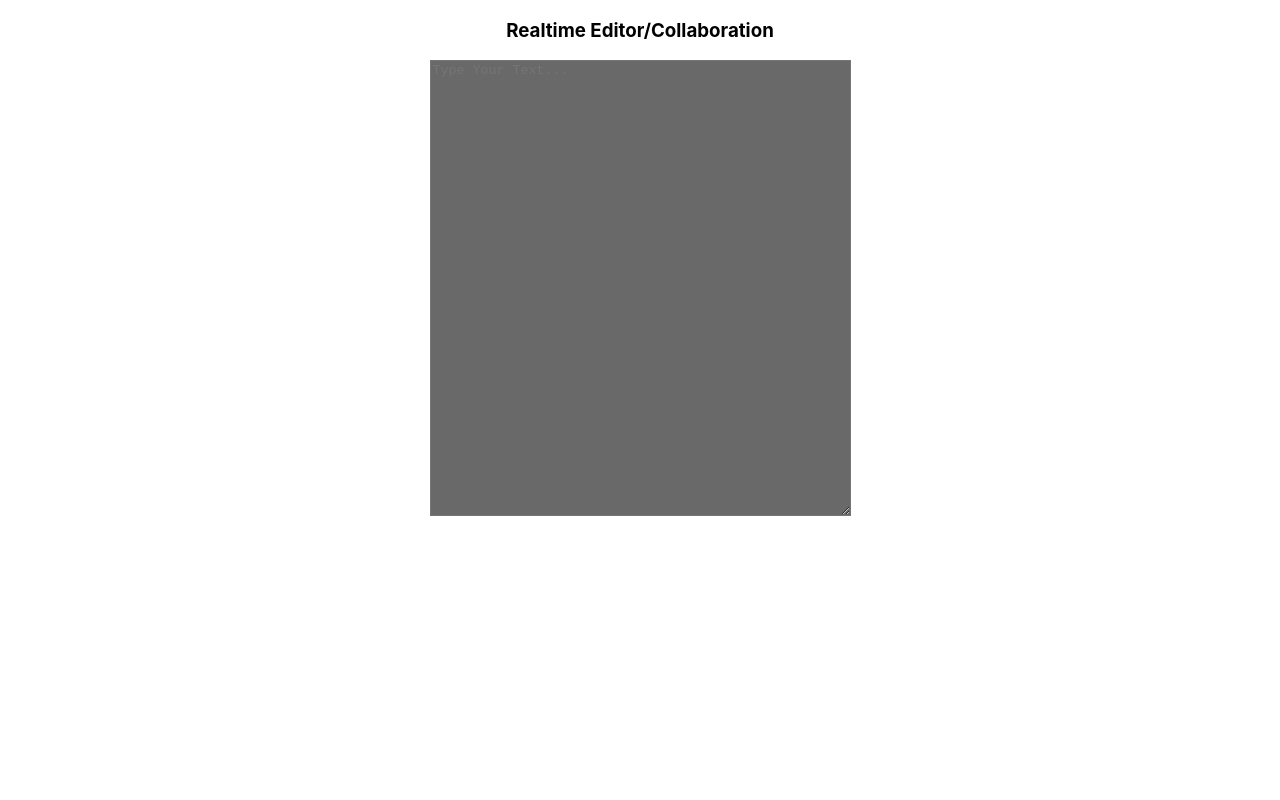
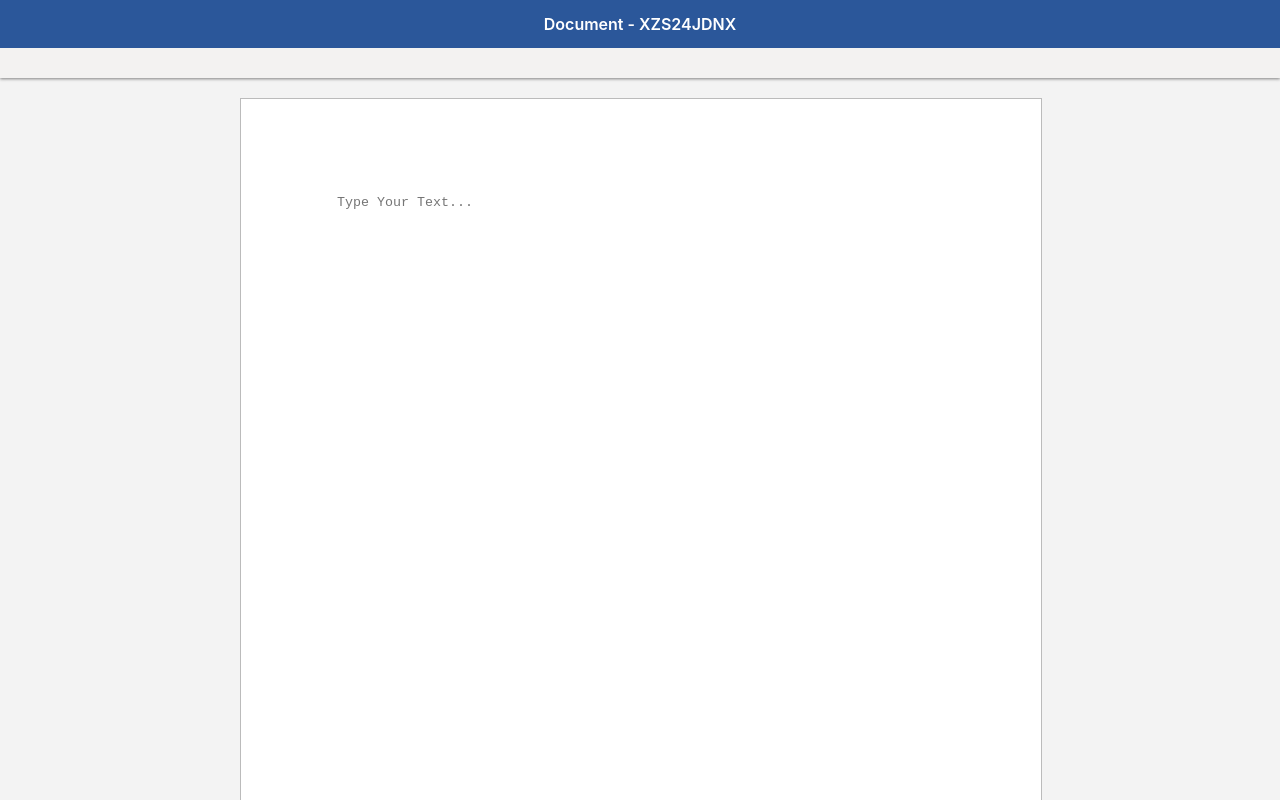
Before and after one commit to grassetg/nlpf_magyars, a React (Create React App) app: page /sheet in a window 1280 px wide. Shown: the top 800 px of the page. Built offline with nearby package versions, Linux system fonts and the light colour scheme; no server answers.

Commit message:
routing done and front of /sheet began

```diff
--- a/package.json
+++ b/package.json
@@ -6,8 +6,10 @@
     "@testing-library/jest-dom": "^4.2.4",
     "@testing-library/react": "^9.3.2",
     "@testing-library/user-event": "^7.1.2",
+    "node-sass": "^4.14.1",
     "react": "^16.13.1",
     "react-dom": "^16.13.1",
+    "react-router-dom": "^5.2.0",
     "react-scripts": "3.4.3",
     "socket.io-client": "^2.3.0"
   },
--- a/src/App.js
+++ b/src/App.js
@@ -1,34 +1,18 @@
 import React, { useEffect, useState } from 'react';
-import logo from './logo.svg';
-import './App.css';
-import io from 'socket.io-client';
 
+import Home from './Home';
+import Collab from './Collab';
+import {BrowserRouter,Route} from 'react-router-dom';
 
-var socket = io('http://localhost:3001');
 
 function App() {
 
-  const [text, setText] = useState('');
-  useEffect(()=> {
-    socket.on('message', (data) => {
-    setText(data);
-  })},[]);
-
-  // send
-  function send(data){
-      setText(data);
-      socket.send(data);
-  }
-
   return (
     <div className="App">
-      <title>Realtime Editor/Collaboration</title>
-      <body>
-        <h3>Realtime Editor/Collaboration</h3>
-        <div>
-          <textarea onChange={(e) => {send(e.target.value)}} value={text} rows="30" cols="50" id="editor" style={{backgroundColor:"dimgrey",color:"white"}} placeholder="Type Your Text..."></textarea>
-        </div>
-      </body>
+      <BrowserRouter>
+        <Route exact path="/" component={Home} />
+        <Route path="/sheet" component={Collab} />
+      </BrowserRouter>
     </div>
   );
 }
--- /dev/null
+++ b/src/Collab.js
@@ -0,0 +1,41 @@
+import React, { useEffect, useState } from 'react';
+import logo from './logo.svg';
+import io from 'socket.io-client';
+
+import './Collab.scss';
+
+var socket = io('http://localhost:3001');
+
+function Collab() {
+
+    const [text, setText] = useState('');
+
+    useEffect(() => {
+        socket.on('message', (data) => {
+            setText(data);
+        })
+    }, []);
+
+    // send
+    function send(data) {
+        setText(data);
+        socket.send(data);
+    }
+
+    return (
+        <div id="collab">
+            <div className="container">
+                <div className="bandeau">
+                    <p>Document - XZS24JDNX</p>
+                </div>
+                <div className="outil">
+                </div>
+                <div className="document">
+                    <textarea onChange={(e) => { send(e.target.value) }} value={text} rows="30" cols="50" id="editor" placeholder="Type Your Text..."></textarea>
+                </div>
+            </div>
+        </div>
+    );
+}
+
+export default Collab;
--- /dev/null
+++ b/src/Collab.scss
@@ -0,0 +1,51 @@
+#collab {
+    background-color: #f3f3f3;
+    min-width: 100vh;
+
+    textarea {
+        width: 608px;
+        margin-left: auto;
+        margin-right: auto;
+        background-color: #fff;
+        min-height: 1122px;
+        padding-left: 96px;
+        padding-top: 96px;
+        padding-right: 96px;
+        border: #bbbbbb solid 1px;
+        resize: none;
+    }
+
+    textarea:focus{
+        border: #bbbbbb solid 1px;
+    }
+
+    .bandeau {
+        height: 48px;
+        background-color: rgb(43, 87, 154);
+        position: relative;
+    }
+
+    .bandeau p {
+        position: absolute;
+        top: 50%;
+        left: 50%;
+        transform: translate(-50%, -50%);
+        margin: 0;
+        color: #fff;
+        font-weight: 600;
+    }
+
+    .outil {
+        height: 30px;
+        background-color: #f3f2f1;
+        width: 100%;
+        box-shadow: 0px 1px 3px grey;
+    }
+
+    .document {
+        width: 800px;
+        margin-left: auto;
+        margin-right: auto;
+        margin-top: 20px;
+    }
+}
--- /dev/null
+++ b/src/Home.js
@@ -0,0 +1,8 @@
+import React from 'react';
+
+export default function Home(){
+    return(
+        <div>
+        </div>
+    );
+}
```
Also changed, not shown: 1 other file (tests, documents, lock files or other folders).
